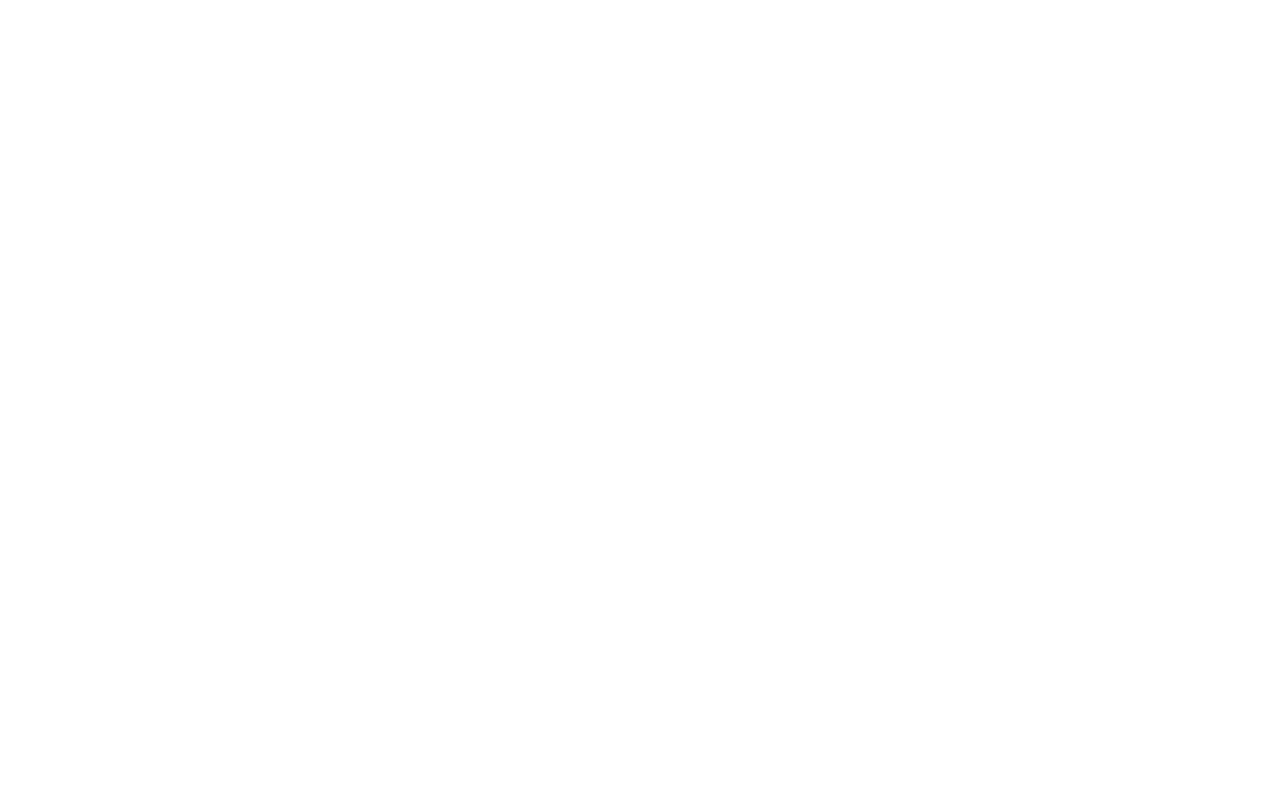
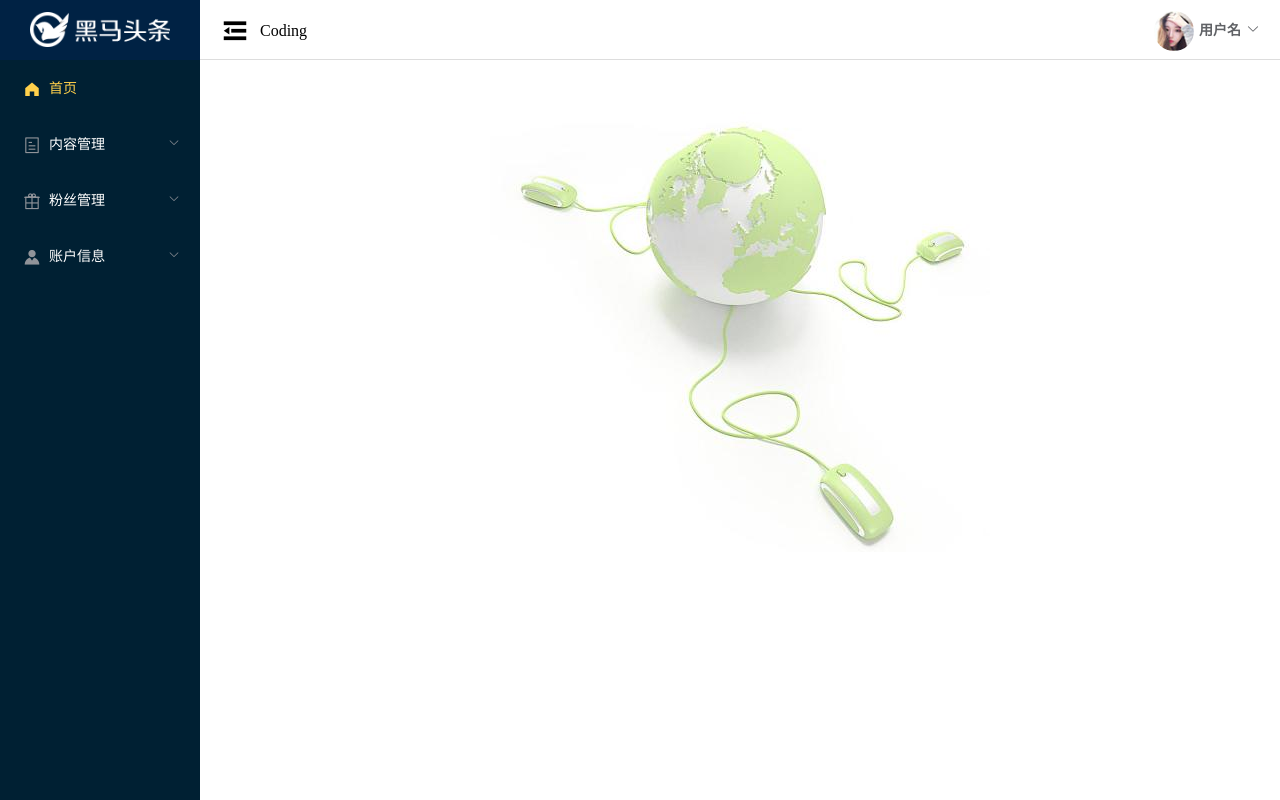
Before and after one commit to jiming2019/hm-toutiao-pc, a Vue app: page /#/ in a window 1280 px wide. Built offline with nearby package versions, Linux system fonts and the light colour scheme.

Commit message:
home首页页面

```diff
--- a/package.json
+++ b/package.json
@@ -3,7 +3,7 @@
   "version": "0.1.0",
   "private": true,
   "scripts": {
-    "serve": "vue-cli-service serve",
+    "serve": "vue-cli-service serve --open",
     "build": "vue-cli-service build",
     "lint": "vue-cli-service lint"
   },
--- a/src/router/index.js
+++ b/src/router/index.js
@@ -3,8 +3,29 @@ import VueRouter from 'vue-router'
 
 // 路由组件
 import Login from '@/views/login'
+// 首页组件
+import Home from '@/views/home'
+// 欢迎页面组件
+import Welcome from '@/views/welcome'
+// 404页面组件
+import NotFound from '@/views/404'
+
 Vue.use(VueRouter)
 
 export default new VueRouter({
-  routes: [{ path: '/login', component: Login }]
+  routes: [
+    // 登录
+    { path: '/login', component: Login },
+    // 404处理
+    { path: '*', component: NotFound },
+    // 首页
+    {
+      path: '/',
+      component: Home,
+      children: [
+        // 欢迎页面
+        { path: '/', component: Welcome }
+      ]
+    }
+  ]
 })
--- /dev/null
+++ b/src/views/404/index.vue
@@ -0,0 +1,18 @@
+<template>
+  <div class='container'></div>
+</template>
+
+<script>
+export default {}
+</script>
+
+<style scoped lang='less'>
+.container{
+  width: 100%;
+  height: 100%;
+  position: absolute;
+  left: 0;
+  top: 0;
+  background: url(../../assets/img/404.png) no-repeat center / cover;
+}
+</style>
--- /dev/null
+++ b/src/views/home/index.vue
@@ -0,0 +1,173 @@
+<template>
+  <el-container class="home-container">
+    <el-aside :width="isOpen?'200px':'64px'">
+      <!-- logo -->
+      <div class="logo" :class="{smallLogo:!isOpen}"></div>
+      <!-- 导航菜单 -->
+      <el-menu
+        default-active="/"
+        background-color="#002033"
+        text-color="#fff"
+        active-text-color="#ffd04b"
+        style="border-right:none"
+        :collapse="!isOpen"
+        :collapse-transition="false"
+        router
+      >
+        <!-- 首页 -->
+        <el-menu-item index="/">
+          <!-- 图标 -->
+          <i class="el-icon-s-home"></i>
+          <span slot="title">首页</span>
+        </el-menu-item>
+
+        <!-- 内容管理 二级菜单-->
+        <el-submenu index="1">
+          <!-- el-submenu 插槽 title =>  一级显示内容 -->
+          <template slot="title">
+            <i class="el-icon-tickets"></i>
+            <span>内容管理</span>
+          </template>
+          <!-- 二级内容 -->
+          <el-menu-item index="/article">
+            <i class="el-icon-document"></i>
+            <span slot="title">内容管理</span>
+          </el-menu-item>
+          <el-menu-item index="/image">
+            <i class="el-icon-picture"></i>
+            <span slot="title">素材管理</span>
+          </el-menu-item>
+          <el-menu-item index="/publish">
+            <i class="el-icon-s-promotion"></i>
+            <span slot="title">发布文章</span>
+          </el-menu-item>
+          <el-menu-item index="/comment">
+            <i class="el-icon-chat-dot-round"></i>
+            <span slot="title">评论管理</span>
+          </el-menu-item>
+        </el-submenu>
+
+        <!-- 粉丝管理 二级菜单 -->
+        <el-submenu index="2">
+          <!-- title插槽时submenu 中显示的一级内容 -->
+          <template slot="title">
+            <i class="el-icon-present"></i>
+            <span>粉丝管理</span>
+          </template>
+          <!-- 二级内容 -->
+          <el-menu-item index="/fans">
+            <i class="el-icon-star-on"></i>
+            <span slot="title">粉丝管理</span>
+          </el-menu-item>
+        </el-submenu>
+
+        <el-submenu index="3">
+          <!-- title插槽时submenu 中显示的一级内容 -->
+          <template slot="title">
+            <i class="el-icon-s-custom"></i>
+            <span>账户信息</span>
+          </template>
+          <!-- 二级内容 -->
+          <el-menu-item index="/setting">
+            <i class="el-icon-setting"></i>
+            <span slot="title">个人设置</span>
+          </el-menu-item>
+        </el-submenu>
+      </el-menu>
+    </el-aside>
+    <el-container>
+      <el-header>
+        <!-- 图标 -->
+        <span class="el-icon-s-fold icon" @click="toggleMenu"></span>
+        <!-- 文字 -->
+        <span class="text">Coding</span>
+        <!-- 下拉菜单组件 -->
+        <el-dropdown trigger="click" class="dropdown">
+          <span class="el-dropdown-link">
+            <img class="headIcon" src="../../assets/img/avatar.jpg" alt />
+            <span class="userName">用户名</span>
+            <i class="el-icon-arrow-down el-icon--right"></i>
+          </span>
+          <el-dropdown-menu slot="dropdown">
+            <el-dropdown-item icon="el-icon-setting">个人设置</el-dropdown-item>
+            <el-dropdown-item icon="el-icon-unlock">退出登录</el-dropdown-item>
+          </el-dropdown-menu>
+        </el-dropdown>
+      </el-header>
+
+      <el-main>
+        <!-- 二级路由容器 -->
+        <router-view></router-view>
+      </el-main>
+
+    </el-container>
+  </el-container>
+</template>
+
+<script>
+export default {
+  data () {
+    return {
+      // 是不是展开
+      isOpen: true
+    }
+  },
+  methods: {
+    toggleMenu () {
+      // 切换侧边栏  展开与收起
+      this.isOpen = !this.isOpen
+    }
+  }
+}
+</script>
+
+<style scoped lang='less'>
+.home-container {
+  width: 100%;
+  height: 100%;
+  position: absolute;
+  left: 0;
+  top: 0;
+  .el-aside {
+    background: #002033;
+    .logo {
+      width: 100%;
+      height: 60px;
+      background: #002244 url(../../assets/img/logo_admin.png) no-repeat center /
+        140px auto;
+    }
+
+    // 覆盖大图成小图
+    .smallLogo {
+      background-image: url(../../assets/img/logo_admin_01.png);
+      background-size: 36px auto;
+    }
+  }
+  .el-header {
+    border-bottom: 1px solid #ddd;
+    line-height: 60px;
+    .icon {
+      font-size: 30px;
+      vertical-align: middle;
+    }
+    .text {
+      margin-left: 10px;
+      vertical-align: middle;
+    }
+    .dropdown {
+      float: right;
+      .headIcon {
+        width: 40px;
+        height: 40px;
+        border-radius: 50%;
+        vertical-align: middle;
+      }
+      .userName {
+        margin-left: 5px;
+        font-weight: bold;
+        vertical-align: middle;
+      }
+    }
+  }
+}
+</style>
--- /dev/null
+++ b/src/views/welcome/index.vue
@@ -0,0 +1,16 @@
+<template>
+  <div class='container'>
+    <img src="../../assets/img/welcome.jpg" alt="">
+  </div>
+</template>
+
+<script>
+export default {}
+</script>
+
+<style scoped lang='less'>
+img{
+  display: block;
+  margin: 0 auto;
+}
+</style>
```
